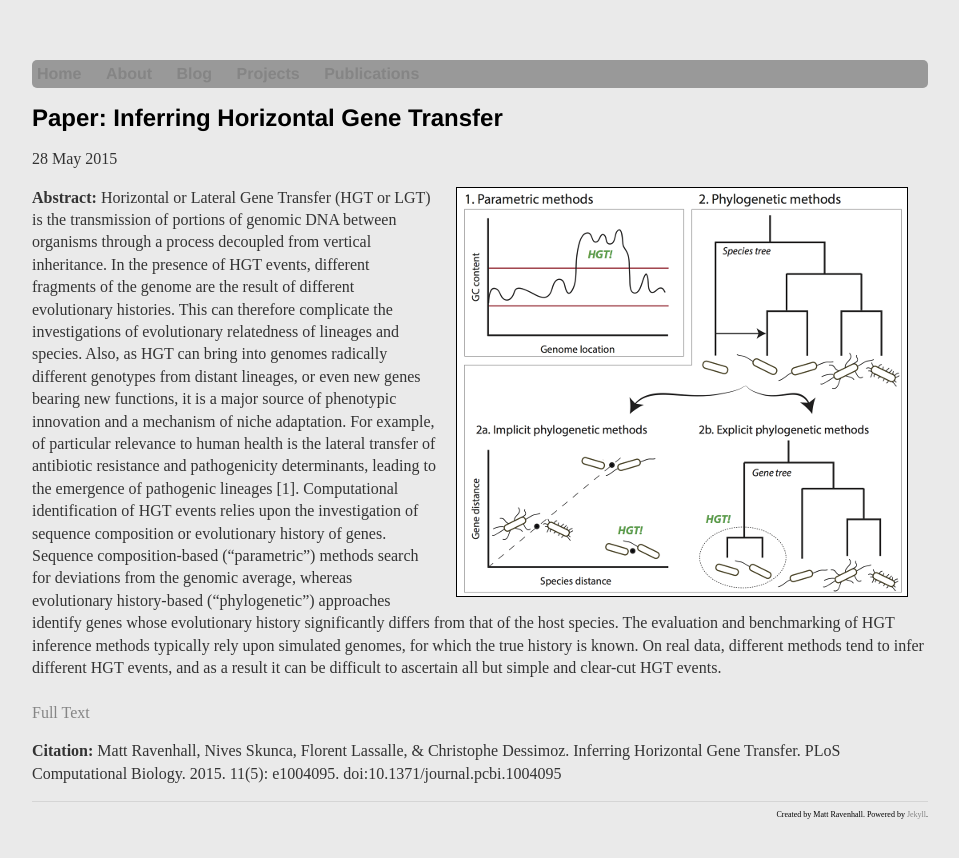
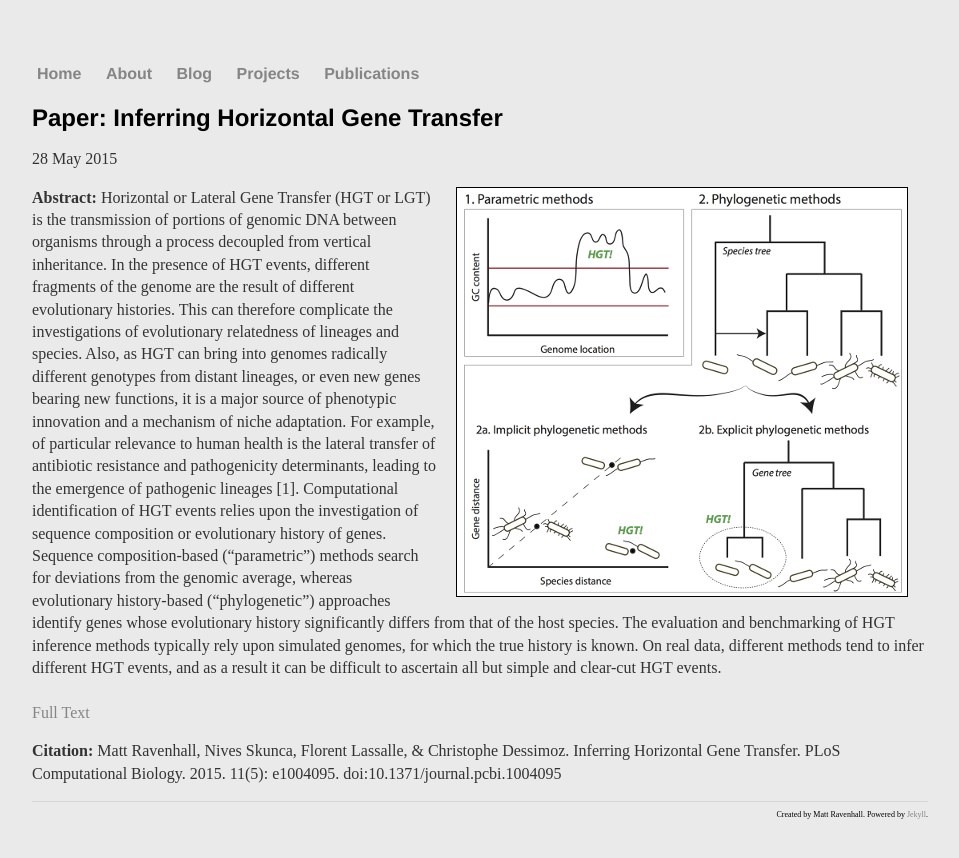
Before and after one commit to mattravenhall/mattravenhall.github.io, a Jekyll site: the page built from _posts/2015-05-28-Inferring-Horizontal-Gene-Transfer.md, in a window 1280 px wide. Shown: the top 858 px of the page, without its empty margins (160-1119 px from the left). Built offline with Jekyll 4.4.1, drawn with Linux system fonts in a browser that asks for light colours.

Commit message:
Nav bar reset

```diff
--- a/_layouts/default.html
+++ b/_layouts/default.html
@@ -8,7 +8,7 @@
   </head>
 
   <body>
-    <nav style="background:#999; border-radius:5px">
+    <nav>
     <ul>
       <li style="color:#f0f0f0"><a href="/">Home</a></li>
       <li style="color:#f0f0f0"><a href="/about">About</a></li>
--- a/_posts/2015-05-28-Inferring-Horizontal-Gene-Transfer.md
+++ b/_posts/2015-05-28-Inferring-Horizontal-Gene-Transfer.md
@@ -10,5 +10,4 @@ date: 2015-05-28
 <br><br>
 [Full Text](http://journals.plos.org/ploscompbiol/article/file?id=10.1371/journal.pcbi.1004095&type=printable)
 <br>
-<p style="font-size=0.8em"><b>Citation:</b>
- Matt Ravenhall, Nives Skunca, Florent Lassalle, & Christophe Dessimoz. Inferring Horizontal Gene Transfer. PLoS Computational Biology. 2015. 11(5): e1004095. doi:10.1371/journal.pcbi.1004095</p>
+<p style="font-size=0.8em"><b>Citation:</b> Matt Ravenhall, Nives Skunca, Florent Lassalle, & Christophe Dessimoz. Inferring Horizontal Gene Transfer. PLoS Computational Biology. 2015. 11(5): e1004095. doi:10.1371/journal.pcbi.1004095</p>
```
